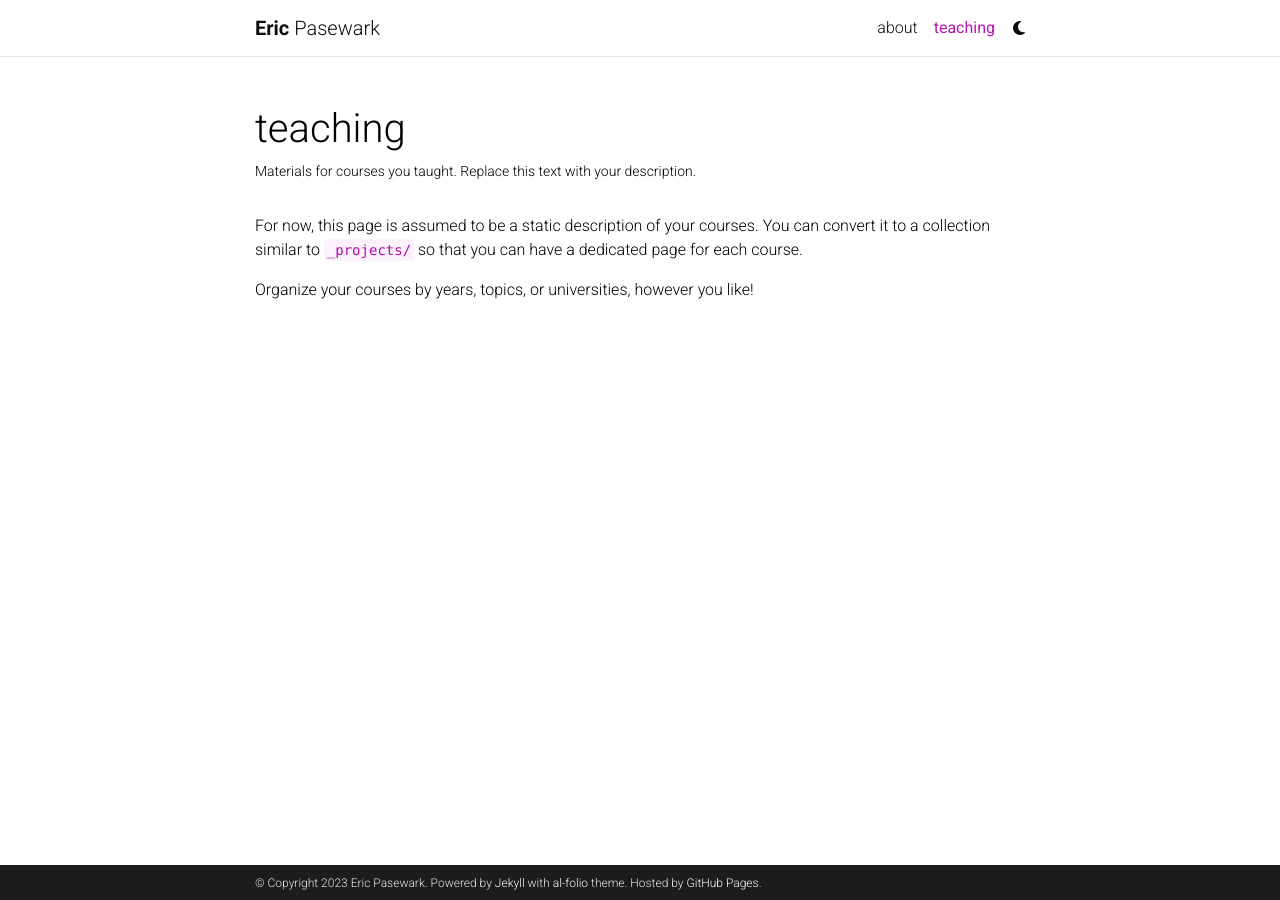
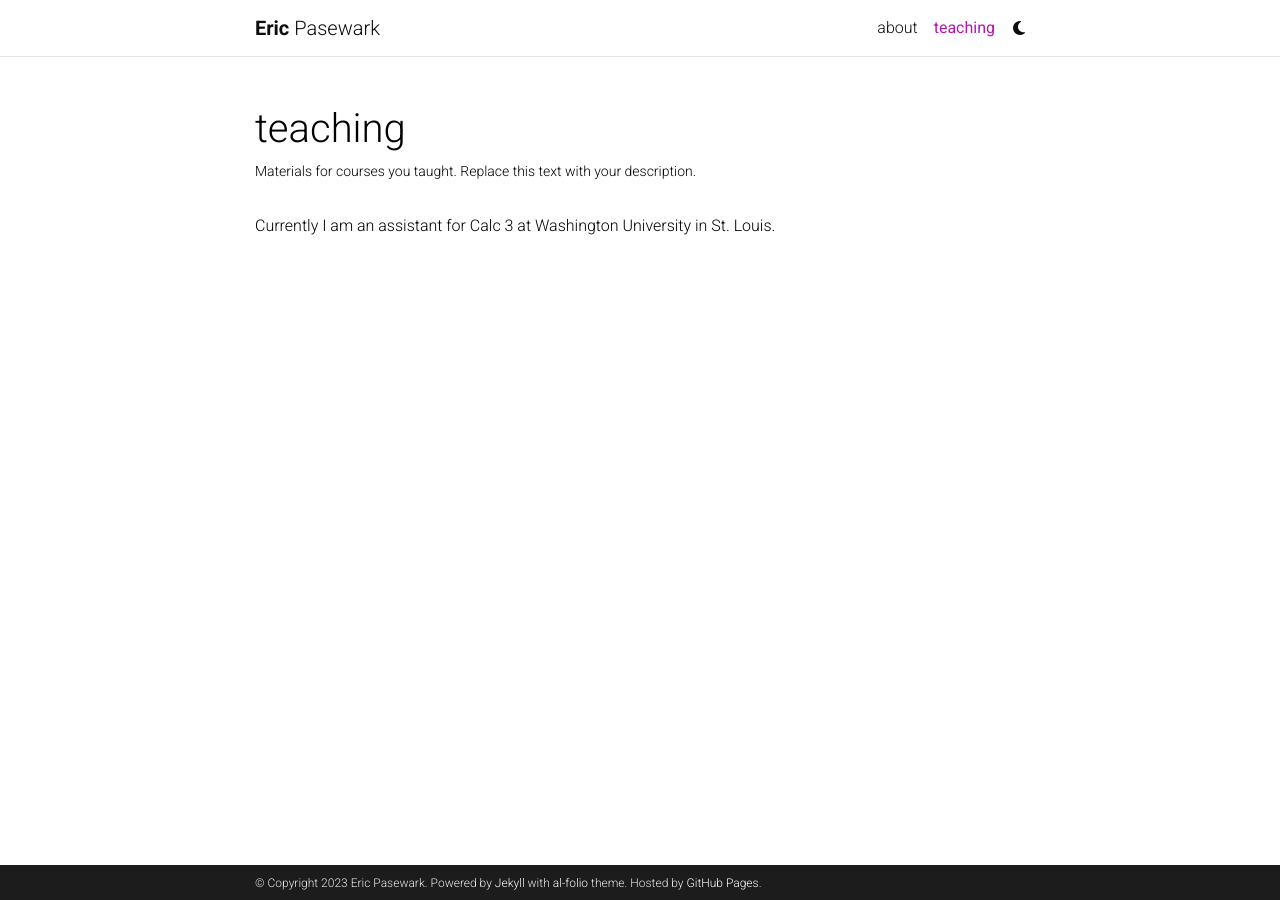
Before and after one commit to Pasewark/Pasewark.github.io, a Jekyll site: the page built from _pages/teaching.md, in a window 1280 px wide. Built offline with Jekyll 4.4.1, drawn with Linux system fonts in a browser that asks for light colours; comment, search, counter and statistics services are not loaded; a style sheet for code colours, icons or effects is not loaded.

Commit message:
Update teaching.md

```diff
--- a/_pages/teaching.md
+++ b/_pages/teaching.md
@@ -7,6 +7,4 @@
 nav_order: 5
 ---
 
-For now, this page is assumed to be a static description of your courses. You can convert it to a collection similar to `_projects/` so that you can have a dedicated page for each course.
-
-Organize your courses by years, topics, or universities, however you like!
+Currently I am an assistant for Calc 3 at Washington University in St. Louis.
```
